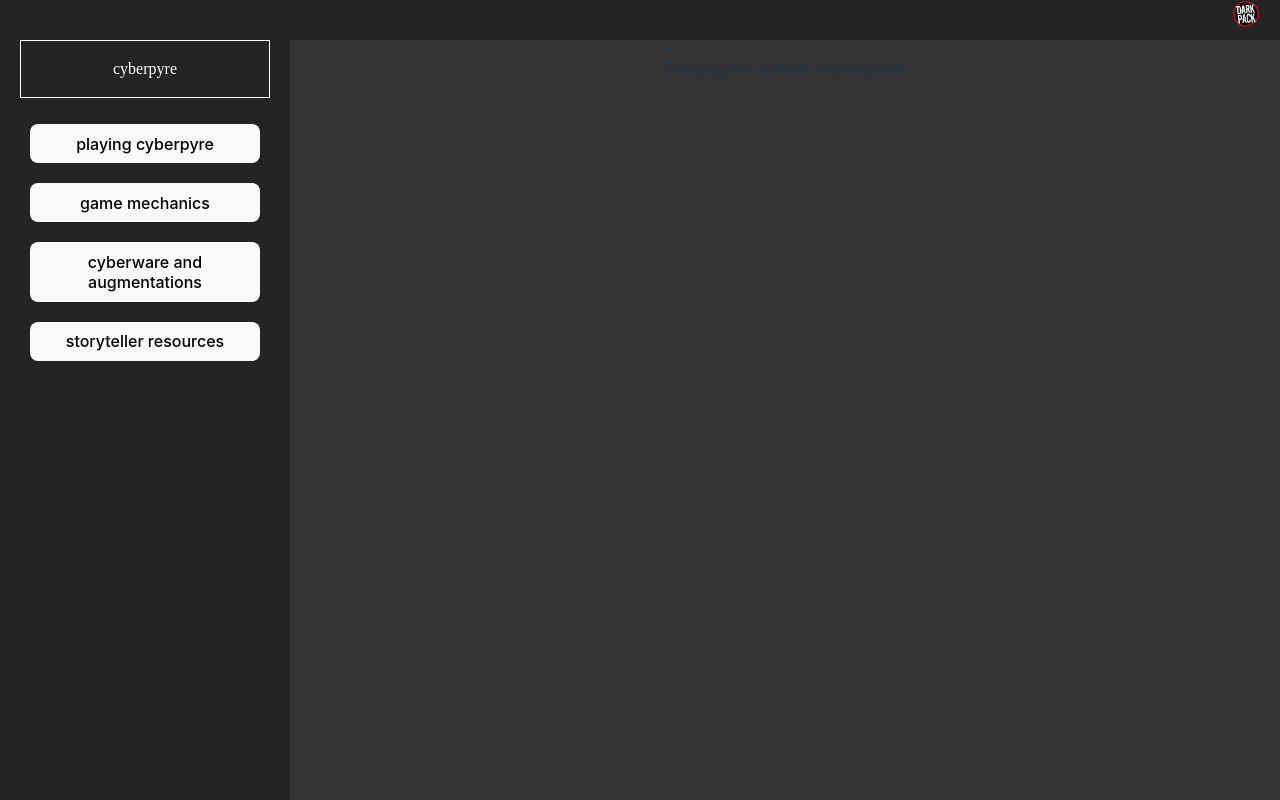
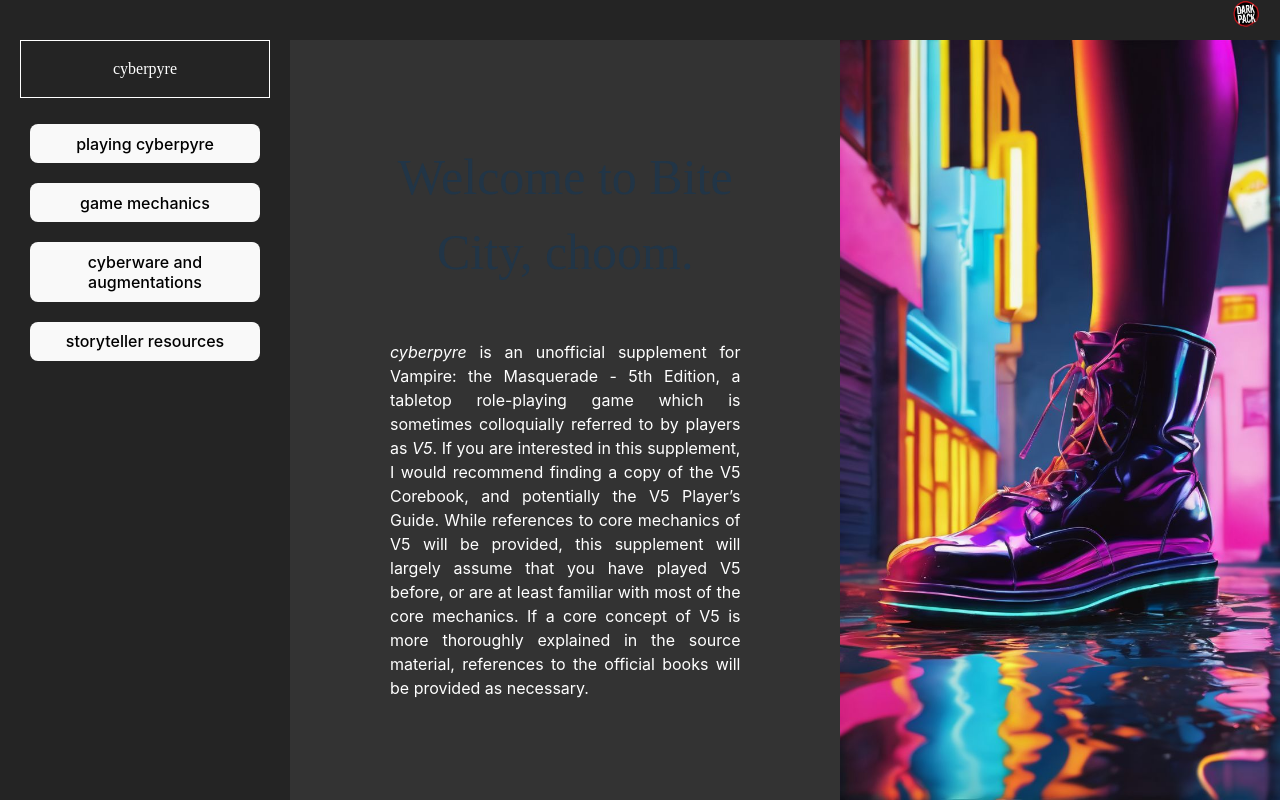
Before and after one commit to qpgdev/cyberpyre, a React (Vite) app: page / in a window 1280 px wide. Built offline with nearby package versions, Linux system fonts and the light colour scheme; the HTML template or start-up script is replaced by a standard one; a web font is replaced by a local one.

Commit message:
added CyberpyreLogo component

```diff
--- a/src/App.css
+++ b/src/App.css
@@ -36,6 +36,7 @@
   padding: 2vh;
   margin-top: 0px;
   border: 1px solid white;
+
 }
 
 .logo:hover {
--- a/src/App.tsx
+++ b/src/App.tsx
@@ -2,7 +2,8 @@
 import './App.css';
 import darkpackLogo from '../src/assets/darkpack_logo2.png';
 
-// Import sidebar tabs
+// Import sidebar tabs and logo
+import CyberpyreLogo from './components/CyberpyreLogo';
 import PlayingCyberpyreTab from './components/sidebar-tabs/PlayingCyberpyreTab';
 import GameMechanicsTab from './components/sidebar-tabs/GameMechanicsTab';
 import CyberwareTab from './components/sidebar-tabs/CyberwareTab';
@@ -27,6 +28,7 @@
 import WhatAreAugmentations from './components/cyberware-and-augmentations/WhatAreAugmentationsPage';
 
 function App() {
+
   return (
     <Router>
     <div className = 'app-container'>
@@ -37,9 +39,7 @@
       </nav>
       <div className='container'>
         <div className='sidebar'>
-          <p className='logo' style={{fontFamily: 'Orbitron'}}>
-            cyberpyre
-          </p>
+          <CyberpyreLogo></CyberpyreLogo>
           <PlayingCyberpyreTab></PlayingCyberpyreTab>
           <GameMechanicsTab></GameMechanicsTab>
           <CyberwareTab></CyberwareTab>
@@ -47,7 +47,7 @@
         </div>
         <div className='dashboard'>
             <Routes>
-              <Route path="/" element={<MainPage/>} />
+              <Route path="/" element={<WhatIsCyberpyrePage/>} />
               <Route path="/playing-cyberpyre/what-is-cyberpyre" element={<WhatIsCyberpyrePage/>} />
               <Route path="/playing-cyberpyre/setting-the-scene" element={<SettingTheScenePage/>} />
               <Route path="/playing-cyberpyre/kindred-in-the-future" element={<KindredInTheFuture/>} />
--- /dev/null
+++ b/src/components/CyberpyreLogo.tsx
@@ -0,0 +1,18 @@
+import { useNavigate } from 'react-router-dom';
+
+function CyberpyreLogo () {
+    const navigate = useNavigate();
+
+    const navigateToHome = () => {
+        navigate('/');
+      };
+
+    return (
+        <p className='logo' style={{fontFamily: 'Orbitron', cursor: 'pointer'}} onClick={navigateToHome} >
+            cyberpyre
+        </p>
+    )
+
+}
+
+export default CyberpyreLogo;
```
